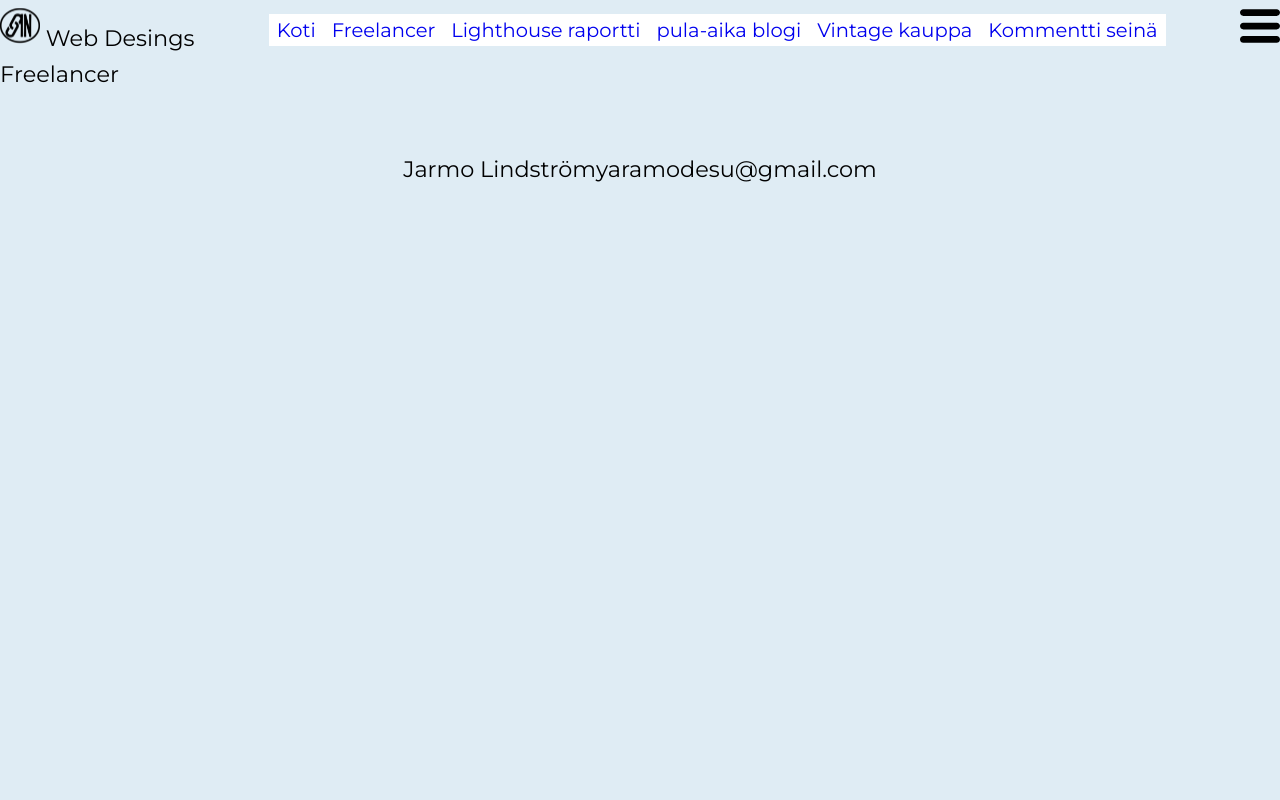
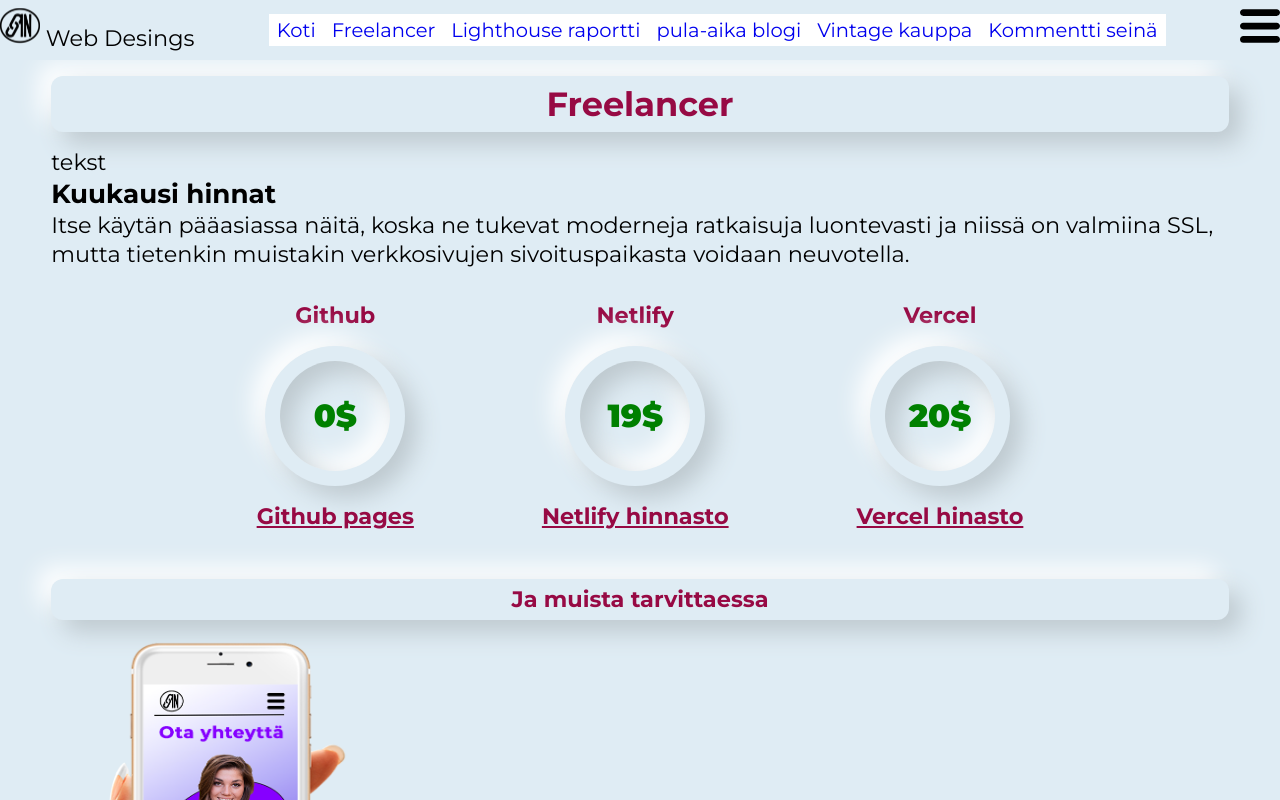
Before and after one commit to LinkinWD/avatar, a Next.js app: page /freelancer in a window 1280 px wide. Shown: the top 800 px of the page. Built offline with nearby package versions, Linux system fonts and the light colour scheme.

Commit message:
Freelancer osuutta rakentamassa

```diff
--- /dev/null
+++ b/components/NavLinks.js
@@ -0,0 +1,41 @@
+import Link from 'next/link';
+import styles from '../styles/NavLinks.module.css';
+
+const NavLinks = () => {
+	return (
+		<ul className={styles.ul}>
+			<li className={styles.li}>
+				<Link href="/">
+					<a>Koti</a>
+				</Link>
+			</li>
+			<li className={styles.li}>
+				<Link href="/freelancer">
+					<a>Freelancer</a>
+				</Link>
+			</li>
+			<li className={styles.li}>
+				<Link href={'/lighthouse'}>
+					<a>Lighthouse raportti</a>
+				</Link>
+			</li>
+			<li className={styles.li}>
+				<Link href="/reseptit">
+					<a>pula-aika blogi</a>
+				</Link>
+			</li>
+			<li className={styles.li}>
+				<Link href="/verkkokauppa">
+					<a>Vintage kauppa</a>
+				</Link>
+			</li>
+			<li className={styles.li}>
+				<Link href="/kommentit">
+					<a>Kommentti seinä</a>
+				</Link>
+			</li>
+		</ul>
+	);
+};
+
+export default NavLinks;
--- a/components/Navbar.jsx
+++ b/components/Navbar.jsx
@@ -1,6 +1,7 @@
 import Link from "next/link"
 import Image from "next/image"
 import styles  from '../styles/Navbar.module.css'
+import NavLinks from "./NavLinks"
 
 export default function Navbar() {
   return (
@@ -8,26 +9,7 @@
       <div className={styles.logo}>
       <Image src="/img/linkin.svg" height={40} width={40} alt='linkinwd logo'/><span> Web Desings</span></div>
       <div className={styles.nav_links}>
-      <ul className={styles.ul}>
-        <li className={styles.li}>
-          <Link href="/"><a>Koti</a></Link>
-        </li>
-        <li className={styles.li}>
-          <Link href='/freelancer'><a>Freelancer</a></Link>
-        </li>
-        <li className={styles.li}>
-          <Link href={'/lighthouse'}><a>Lighthouse raportti</a></Link>
-        </li>
-        <li className={styles.li}>
-          <Link href='/reseptit'><a>pula-aika blogi</a></Link>
-        </li>
-        <li className={styles.li}>
-          <Link href='/verkkokauppa'><a>Vintage kauppa</a></Link>
-        </li>
-        <li className={styles.li}>
-          <Link href='/kommentit'><a>Kommentti seinä</a></Link>
-        </li>
-      </ul>
+      <NavLinks/>
       </div>
       <div className={styles.hamburger}><Image src="/img/hamburger.svg" height={40} width={40} alt='hamburger icon'/>
       </div>
--- a/pages/freelancer.js
+++ b/pages/freelancer.js
@@ -1,7 +1,58 @@
-import React from 'react';
+import styles from '../styles/Freelancer.module.css';
+import Image from 'next/image';
 
 const Freelancer = () => {
-	return <div>Freelancer</div>;
+	return (
+		<main className={styles.main}>
+			<section>
+				<div className={styles.header}>
+					<h2>Freelancer</h2>
+				</div>
+				<div className="text">
+					<p>tekst</p>
+				</div>
+				<div>
+					<h3>Kuukausi hinnat</h3>
+					<p>
+						Itse käytän pääasiassa näitä, koska ne tukevat moderneja ratkaisuja luontevasti ja niissä on
+						valmiina SSL, mutta tietenkin muistakin verkkosivujen sivoituspaikasta voidaan neuvotella.
+					</p>
+					<div className={styles.price_section}>
+						<div className={styles.price}>
+							<h4>Github</h4>
+							<div className={styles.circle}>
+								<div className={styles.inner_circle}>0$</div>
+							</div>
+
+							<a href="https://pages.github.com/">Github pages</a>
+						</div>
+						<div className={styles.price}>
+							<h4>Netlify</h4>
+							<div className={styles.circle}>
+								<div className={styles.inner_circle}>19$</div>
+							</div>
+							<a href="https://www.netlify.com/pricing/">Netlify hinnasto</a>
+						</div>
+						<div className={styles.price}>
+							<h4>Vercel</h4>
+							<div className={styles.circle}>
+								<div className={styles.inner_circle}>20$</div>
+							</div>
+							<a href="https://vercel.com/pricing?utm_source=google&utm_medium=cpc&utm_campaign=17166484772&utm_campaign_id=17166484772&utm_term=vercel&utm_content=134252114617_596484707963&gclid=CjwKCAjw1ICZBhAzEiwAFfvFhFEx-poQPUHnXZ8Pjdy2MqvxhN1wlIvoPZpWnxiSv2WvaBh4L5bRqBoCjw0QAvD_BwE">
+								Vercel hinasto
+							</a>
+						</div>
+					</div>
+				</div>
+				<div className={styles.header}>
+					<h4>Ja muista tarvittaessa</h4>
+				</div>
+				<div className="image">
+					<Image src="/img/mobile.png" height={400} width={300} alt="tyttö kännykässä" />
+				</div>
+			</section>
+		</main>
+	);
 };
 
 export default Freelancer;
--- /dev/null
+++ b/styles/Freelancer.module.css
@@ -0,0 +1,61 @@
+.main {
+    padding: 0 4vw;
+}
+.header {
+    text-align: center;
+    margin: 1rem 0;
+    color: var(--second-red);
+    border-radius: 12px;
+    padding: 6px 0;
+background: #dfecf4;
+box-shadow:  12px 12px 24px #bec9cf,
+             -12px -12px 24px #ffffff;
+}
+
+.price_section {
+    display: flex;
+    justify-content: center;
+    align-items: center;
+    flex-wrap: wrap;
+}
+.price {
+    display: flex;
+    justify-content: center;
+    align-items: center;
+    flex-direction: column;
+    margin: 1rem 4rem;
+}
+.price h4, .price a {
+    color: var(--second-red);
+    margin: 1rem 0;
+    font-weight: 700;
+
+
+}
+
+.circle {
+    height: 140px;
+    width: 140px;
+    border-radius: 50%;
+    background-color:  var(--main-bg-color);
+    box-shadow:  12px 12px 24px #bec9cf,
+             -12px -12px 24px #ffffff;
+     display: flex;
+     justify-content: center;
+     align-items: center;
+ }
+
+.inner_circle {
+    height: 110px;
+    width: 110px;
+    border-radius: 50%;
+    box-shadow: inset 12px 12px 24px #bec9cf,
+            inset -12px -12px 24px #ffffff;
+            display: flex;
+     justify-content: center;
+     align-items: center;
+     color: var(--main-green)  ;
+     font-size: 2rem;
+     font-weight: 900;
+
+}
--- /dev/null
+++ b/styles/NavLinks.module.css
@@ -0,0 +1,18 @@
+.ul {
+    display: flex;
+    justify-content: space-evenly;
+    align-items: center;
+    width: 100%;
+
+}
+
+.li {
+    list-style: none;
+}
+
+.li a {
+    text-decoration: none;
+    font-size: 1.22rem;
+    background-color: white;
+    padding: 4px 8px;
+}
--- a/styles/Navbar.module.css
+++ b/styles/Navbar.module.css
@@ -10,21 +10,12 @@
     background-color: var(--main-bg-color);
 }
 
-.ul {
-    display: flex;
-    justify-content: space-evenly;
-    align-items: center;
-    width: 100%;
-
+.nav_links {
+    display: none;
 }
 
-.li {
-    list-style: none;
+@media only screen and (min-width: 1200px) {
+    .nav_links {
+        display: inline;
+    }
 }
-
-.li a {
-    text-decoration: none;
-    font-size: 1.22rem;
-    background-color: white;
-    padding: 4px 8px;
-}
--- a/styles/globals.css
+++ b/styles/globals.css
@@ -12,6 +12,7 @@
   --main-red: #720612;
   --second-red: #970a44;
   --main-blue: #1c4668;
+  --main-green: #008000;
   --main-transition: 0.5s all;
   --border-radius: 12px;
 }
```
Also changed, not shown: public/img/me2.png (deleted), public/img/mobile.png (added).
